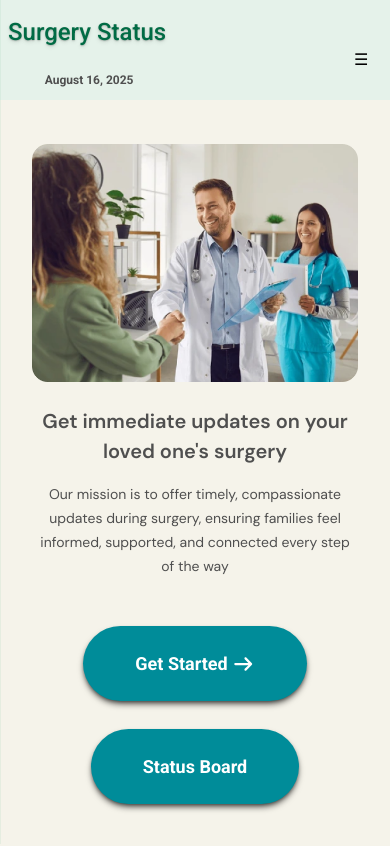
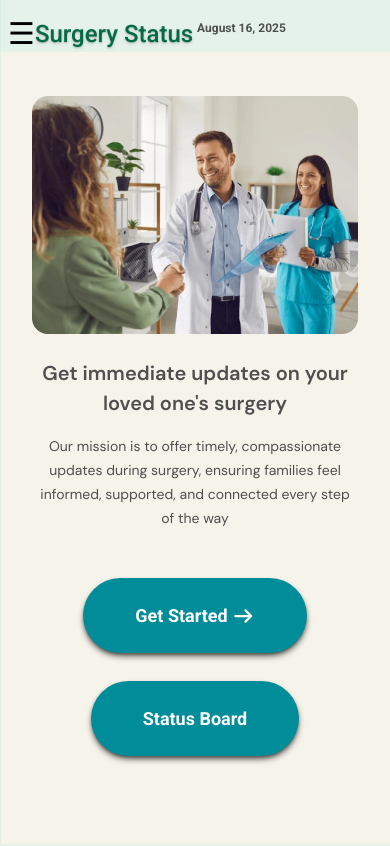
Before and after one commit to chingu-voyages/V56-tier2-team-25, a React (Vite) app: page / in a window 390 px wide. Shown: the top 846 px of the page. Built offline with nearby package versions, Linux system fonts and the light colour scheme; the HTML template or start-up script is replaced by a standard one.

Commit message:
styling updates

```diff
--- a/src/components/Nav/Header.jsx
+++ b/src/components/Nav/Header.jsx
@@ -1,10 +1,7 @@
 import logo from '../../assets/logo.png';
 import Navbar from './Navbar';
-import MobileMenu from './MobileMenu'
 import { useNavigate } from "react-router-dom";
-import { useEffect, useState } from 'react';
-import { onAuthStateChanged } from 'firebase/auth';
-import { auth } from '../../../firebase';
+import { useState } from 'react';
 
 const Header = () => {
 
@@ -15,9 +12,15 @@ const Header = () => {
     return (
         <header className="w-full transition-all duration-300 shadow-2xl lg:bg-white bg-[rgba(168,213,186,0.3)]">
             <div className="container mx-auto flex items-center justify-between px-2 pt-4 lg:py-[28px]">
-                <div className='flex flex-col lg:flex-row items-center gap-6 lg:gap-8'>
+                <div className='flex flex-row items-center lg:gap-8'>
+                    <div
+                        className='relative cursor-pointer z-40 lg:hidden text-3xl'
+                        onClick={() => setMenuOpen(prev => !prev)}
+                    >
+                        &#9776;
+                    </div>
                     <div className='flex lg:gap-4 items-center cursor-pointer' onClick={() => navigate("/")} >
-                        <img className='hidden lg:block' src={logo} alt="logo"/>
+                        <img className='hidden md:block' src={logo} alt="logo"/>
                         <h1 className='text-2xl lg:text-[2rem] font-medium text-shadow-md text-[#006B44]'>Surgery Status</h1>
                     </div>
                     <span className='ml-1 lg:mt-[.6rem] pb-3 lg:pb-0 text-[#4F4F4F] text-xs lg:text-base font-bold lg:font-medium'>{date}</span>
--- a/src/components/Nav/MobileMenu.jsx
+++ b/src/components/Nav/MobileMenu.jsx
@@ -6,8 +6,9 @@ const MobileMenu = ( { menuOpen, setMenuOpen, linksArr }) => {
 
     return (
         <div
+
             className={`
-                fixed top-0 left-0 h-screen w-[72%] bg-[#A8D5BA] flex flex-col pt-30 pl-6  transition-all duration-300 ease-in-out z-50
+                fixed top-0 left-0 h-screen w-[72%] bg-[#A8D5BA] flex flex-col pt-30 px-8 transition-all duration-300 ease-in-out z-50
                 ${ menuOpen ? 'translate-x-0' : '-translate-x-full' }
             `}
         >
@@ -31,7 +32,7 @@ const MobileMenu = ( { menuOpen, setMenuOpen, linksArr }) => {
                                     navigate(item.path)
                                 }}
                             >
-                                <div className="flex items-center gap-4 ">
+                                <div className="flex items-center gap-4">
                                     {item.icon && <span className=" text-white">{item.icon}</span>}
                                     {item.name}
                                 </div>
--- a/src/components/Nav/Navbar.jsx
+++ b/src/components/Nav/Navbar.jsx
@@ -37,7 +37,7 @@ const Navbar = ( {menuOpen, setMenuOpen }) => {
                     { name: 'Patient Information', path: '/viewPatient', icon: <FontAwesomeIcon icon={faClipboard} size='2xl'/>},
                     { name: 'Patient Status Update', path: '/findPatient', icon: <FontAwesomeIcon icon={faSpinner}size='2xl'/> },
                     { name: 'Patient Status', path: '/waitingRoom', icon: <FontAwesomeIcon icon={faHeart} size='2xl'/> },
-                    ...(user?.role === 'Admin' ? [{ name: 'Edit Patient Information', path: '/editPatient', icon: <FontAwesomeIcon icon={faPencil} size='xl'/>}] : [])
+                    ...(user?.role === 'Admin' ? [{ name: 'Edit Patient Information', path: '/editPatient', icon: <FontAwesomeIcon icon={faPencil} size='2xl'/>}] : [])
                 ]
                 : [
                     { name: 'Patient Status', path: '../guest', icon: <FontAwesomeIcon icon={faSpinner}size='2xl'/> }
@@ -113,12 +113,7 @@ const Navbar = ( {menuOpen, setMenuOpen }) => {
 
     return (
         <>
-            <div
-                className='w-7 h-5 relative cursor-pointer z-40 lg:hidden'
-                onClick={() => setMenuOpen(prev => !prev)}
-            >
-                &#9776;
-            </div>
+
             <nav className="hidden lg:flex items-center space-x-17">
                 {links}
             </nav>
--- a/src/components/WaitingRoom.jsx
+++ b/src/components/WaitingRoom.jsx
@@ -51,7 +51,7 @@ const WaitingRoom = () => {
     <div>
     <Header/>
     <div className="w-full min-h-screen flex flex-col">
-      <div className="flex flex-1 flex-col items-center py-11 md:py-4 md:px:2 md:justify-center bg-[#F5F3EA]">
+      <div className="flex flex-1 flex-col items-center py-11 md:py-42 md:px:2  bg-[#F5F3EA]">
         <div className="">
           <h1 className="text-[#4F4F4F] font-bold text-2xl md:text-4xl dm-sans">Patient Status</h1>
         </div>
```
Also changed, not shown: src/store/Screenshot from 2025-08-13 15-21-54.png (deleted).
